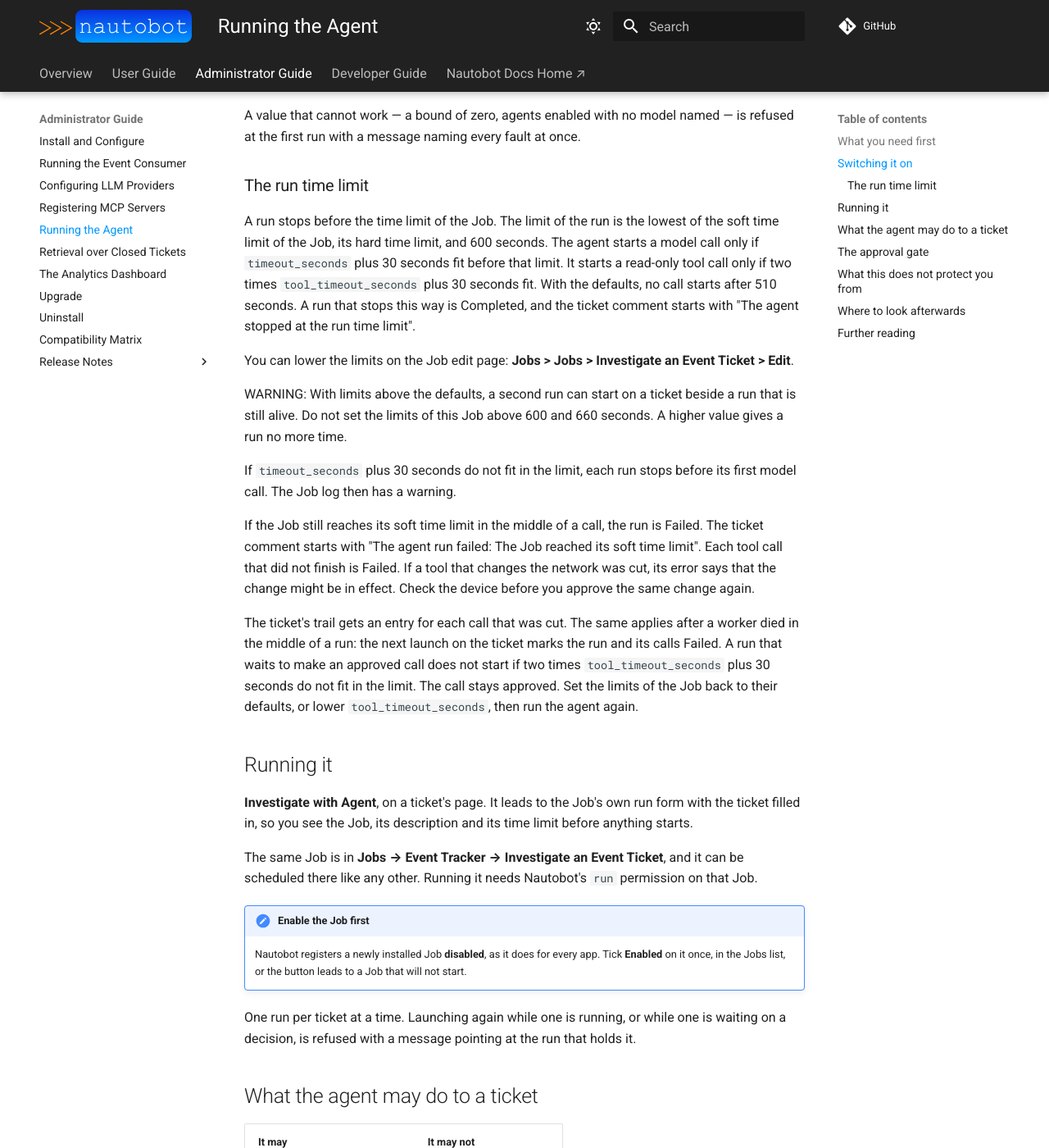
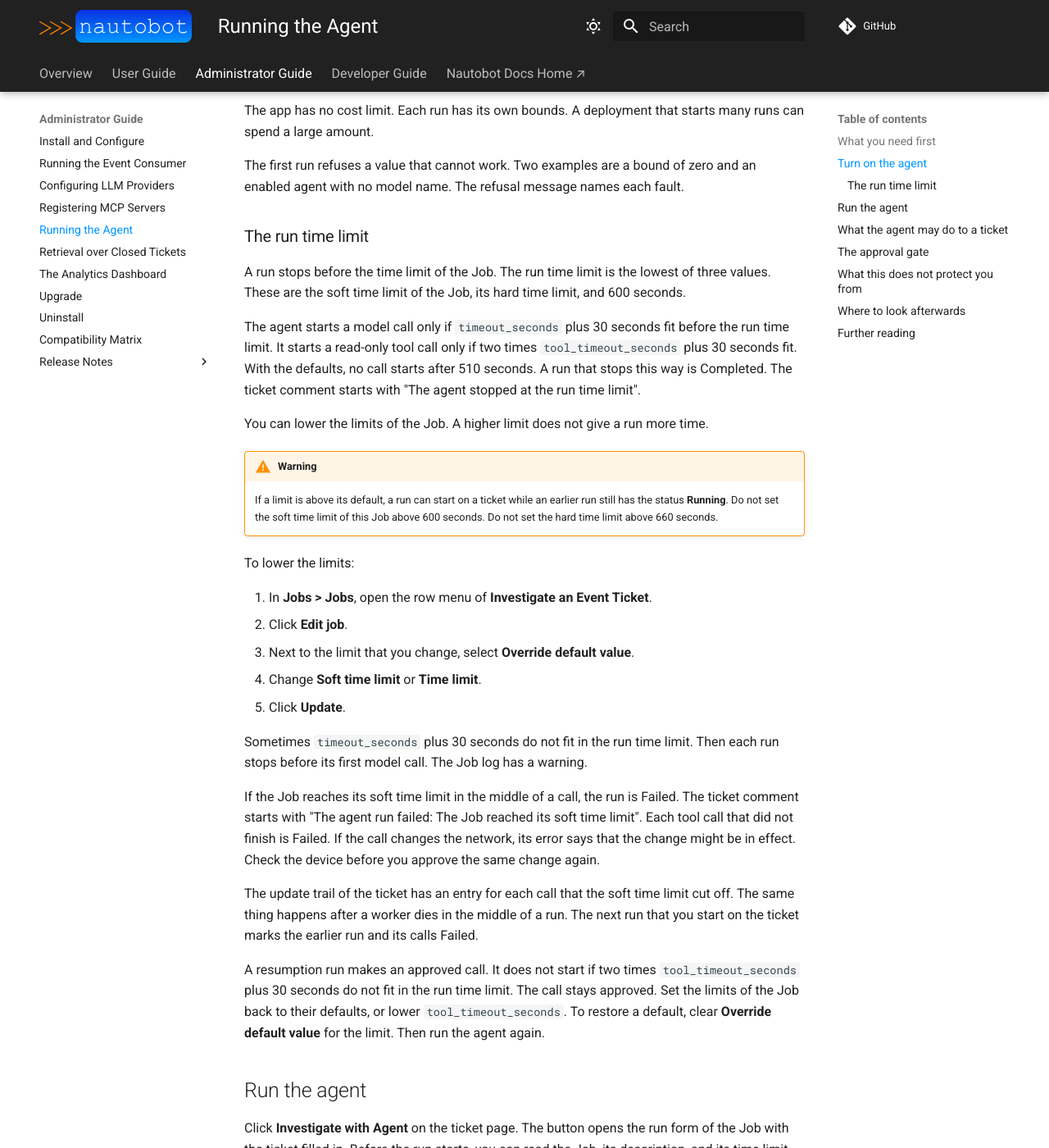
Before and after one commit to jtdub/nautobot-app-event-tracker, an MkDocs documentation site: the page built from docs/admin/agents.md, in a window 1280 px wide and 1400 px high, scrolled down 1559 px. Shown: the whole window at 82% size. Built offline with MkDocs 1.6.1 and Material for MkDocs 9.7.7, drawn with Linux system fonts in a browser that asks for light colours; comment, search, counter and statistics services are not loaded; some of the changed text lies outside the part shown.

Commit message:
57: Rewrite the Running the Agent page in Simplified Technical English (#71)

````diff
--- a/docs/admin/agents.md
+++ b/docs/admin/agents.md
@@ -1,20 +1,19 @@
 # Running the Agent
 
-The agent works one ticket. It reads the ticket, calls the read-only MCP tools you have enabled,
-writes what it found back onto the ticket, and stops dead at anything that would change the
-network.
+The agent works on one ticket. It reads the ticket and calls the read-only MCP tools that you enabled. It
+writes what it found on the ticket. It stops before any action that changes the network.
 
-It is off until you turn it on, and it is started by a person — never by an event.
+The agent is off until you turn it on. A person starts each run. An event never starts a run.
 
 ## What you need first
 
 1. **A provider and a model**, registered and enabled. See
    [Configuring LLM Providers](llm.md).
-2. **The `mcp` extra and at least one enabled tool**, if you want the agent to be able to look at
-   anything. See [Registering MCP Servers](mcp.md). An agent with no enabled tools still works —
-   it reads the ticket and comments — it just cannot go and check.
+2. **The `mcp` extra and at least one enabled tool**, if the agent must check a system. See
+   [Registering MCP Servers](mcp.md). An agent with no enabled tool still works. It reads the ticket and
+   writes a comment. It cannot check a system.
 
-## Switching it on
+## Turn on the agent {#switching-it-on}
 
 ```python
 PLUGINS_CONFIG = {
@@ -28,138 +27,172 @@ PLUGINS_CONFIG = {
 }
 ```
 
-Everything else has a default:
+Each other setting has a default:
 
 | Key | Default | What it bounds |
 | --- | --- | --- |
-| `max_iterations` | 8 | Model calls in one run. |
-| `max_tool_calls` | 20 | Tool calls across a whole chain, resumptions included. |
-| `max_tool_result_chars` | 8000 | How much of one tool's answer is kept, after the app makes separator lines and table spaces short. |
-| `max_context_chars` | 8000 | How much of the ticket's raw payload goes into the prompt. |
-| `max_transcript_chars` | 60000 | How large a run's transcript may grow. |
-| `timeout_seconds` | 60 | One model call. The agent does not try it again. |
-| `tool_timeout_seconds` | 30 | One step of a tool call. A call can take two times this value or more. |
+| `max_iterations` | 8 | The number of model calls in one run. |
+| `max_tool_calls` | 20 | The number of tool calls in a whole chain, with the resumption runs. |
+| `max_tool_result_chars` | 8000 | The size of one tool answer that the app keeps. The app makes separator lines and table spaces short first. |
+| `max_context_chars` | 8000 | The size of the raw payload of the ticket that goes into the prompt. |
+| `max_transcript_chars` | 60000 | The maximum size of the transcript of a run. |
+| `timeout_seconds` | 60 | The time limit of one model call. The agent does not try the call again. |
+| `tool_timeout_seconds` | 30 | The time limit of one step of a tool call. A call can take two times this value or more. |
 
 Before the app applies `max_tool_result_chars`, it makes padding short. A run of 10 or more `=`, `-` or `+`
 becomes 3 characters. In a table row that starts with `|`, a run of 2 or more spaces becomes one space. The
-agent tells the model when this occurred.
+agent tells the model when the app does this.
 
-Reaching any of the five bounds ends the run cleanly, with what it found and a line on the
-ticket saying which bound it hit.
+A run ends when it reaches one of its five bounds. The run is Completed with what it found. The agent writes
+a line on the ticket that names the bound.
 
-One model answer can ask for many tool calls. Each call counts against `max_tool_calls`, so a run
-can reach `max_tool_calls` before `max_iterations`. The agent checks the transcript limit before
-each model call, so the results of one answer can take the transcript past `max_transcript_chars`.
+One model answer can ask for many tool calls. Each call counts against `max_tool_calls`. A run can reach
+`max_tool_calls` before it reaches `max_iterations`. The agent checks the transcript limit before each model
+call. The results of one answer can take the transcript past `max_transcript_chars`.
 
-There is no spend cap: a run is bounded individually, and a
-deployment that launches many runs can still spend a great deal.
+The app has no cost limit. Each run has its own bounds. A deployment that starts many runs can spend a large
+amount.
 
-A value that cannot work — a bound of zero, agents enabled with no model named — is refused at the
-first run with a message naming every fault at once.
+The first run refuses a value that cannot work. Two examples are a bound of zero and an enabled agent with no
+model name. The refusal message names each fault.
 
 ### The run time limit
 
-A run stops before the time limit of the Job. The limit of the run is the lowest of the soft time limit of
-the Job, its hard time limit, and 600 seconds. The agent starts a model call only if `timeout_seconds` plus
-30 seconds fit before that limit. It starts a read-only tool call only if two times `tool_timeout_seconds`
-plus 30 seconds fit. With the defaults, no call starts after 510 seconds. A run that stops this way is
-Completed, and the ticket comment starts with "The agent stopped at the run time limit".
+A run stops before the time limit of the Job. The run time limit is the lowest of three values. These are the
+soft time limit of the Job, its hard time limit, and 600 seconds.
 
-You can lower the limits on the Job edit page: **Jobs > Jobs > Investigate an Event Ticket > Edit**.
+The agent starts a model call only if `timeout_seconds` plus 30 seconds fit before the run time limit. It
+starts a read-only tool call only if two times `tool_timeout_seconds` plus 30 seconds fit. With the defaults,
+no call starts after 510 seconds. A run that stops this way is Completed. The ticket comment starts with "The
+agent stopped at the run time limit".
 
-WARNING: With limits above the defaults, a second run can start on a ticket beside a run that is still alive.
-Do not set the limits of this Job above 600 and 660 seconds. A higher value gives a run no more time.
+You can lower the limits of the Job. A higher limit does not give a run more time.
 
-If `timeout_seconds` plus 30 seconds do not fit in the limit, each run stops before its first model call. The
-Job log then has a warning.
+!!! warning
+    If a limit is above its default, a run can start on a ticket while an earlier run still has the status **Running**.
+    Do not set the soft time limit of this Job above 600 seconds. Do not set the hard time limit above 660
+    seconds.
 
-If the Job still reaches its soft time limit in the middle of a call, the run is Failed. The ticket comment
-starts with "The agent run failed: The Job reached its soft time limit". Each tool call that did not finish is
-Failed. If a tool that changes the network was cut, its error says that the change might be in effect. Check
-the device before you approve the same change again.
+To lower the limits:
 
-The ticket's trail gets an entry for each call that was cut. The same applies after a worker died in the
-middle of a run: the next launch on the ticket marks the run and its calls Failed. A run that waits to make an
-approved call does not start if two times `tool_timeout_seconds` plus 30 seconds do not fit in the limit. The
-call stays approved. Set the limits of the Job back to their defaults, or lower `tool_timeout_seconds`, then run
-the agent again.
+1. In **Jobs > Jobs**, open the row menu of **Investigate an Event Ticket**.
+2. Click **Edit job**.
+3. Next to the limit that you change, select **Override default value**.
+4. Change **Soft time limit** or **Time limit**.
+5. Click **Update**.
 
-## Running it
+Sometimes `timeout_seconds` plus 30 seconds do not fit in the run time limit. Then each run stops before its
+first model call. The Job log has a warning.
 
-**Investigate with Agent**, on a ticket's page. It leads to the Job's own run form with the ticket
-filled in, so you see the Job, its description and its time limit before anything starts.
+If the Job reaches its soft time limit in the middle of a call, the run is Failed. The ticket comment starts
+with "The agent run failed: The Job reached its soft time limit". Each tool call that did not finish is Failed.
+If the call changes the network, its error says that the change might be in effect. Check the device before
+you approve the same change again.
 
-The same Job is in **Jobs → Event Tracker → Investigate an Event Ticket**, and it can be scheduled
-there like any other. Running it needs Nautobot's `run` permission on that Job.
+The update trail of the ticket has an entry for each call that the soft time limit cut off. The same thing
+happens after a worker dies in the middle of a run. The next run that you start on the ticket marks the
+earlier run and its calls Failed.
+
+A resumption run makes an approved call. It does not start if two times `tool_timeout_seconds` plus 30
+seconds do not fit in the run time limit. The call stays approved. Set the limits of the Job back to their
+defaults, or lower `tool_timeout_seconds`. To restore a default, clear **Override default value** for the
+limit. Then run the agent again.
+
+## Run the agent {#running-it}
+
+Click **Investigate with Agent** on the ticket page. The button opens the run form of the Job with the ticket
+filled in. Before the run starts, you can read the Job, its description, and its time limit.
+
+You can also start the same Job in **Jobs > Jobs**. It has the name **Investigate an Event Ticket** and
+the group **Event Tracker**. You can schedule it there, as you schedule any other Job. To run it, you need the
+Nautobot `run` permission on that Job.
 
 !!! note "Enable the Job first"
-    Nautobot registers a newly installed Job **disabled**, as it does for every app. Tick
-    **Enabled** on it once, in the Jobs list, or the button leads to a Job that will not start.
+    Nautobot registers a newly installed Job as **disabled**. This is true for each app. Enable the Job
+    once, or the button leads to a Job that does not start.
 
-One run per ticket at a time. Launching again while one is running, or while one is waiting on a
-decision, is refused with a message pointing at the run that holds it.
+    1. In **Jobs > Jobs**, open the row menu of the Job.
+    2. Click **Edit job**.
+    3. Select **Enabled**.
+    4. Click **Update**.
+
+A ticket has one run at a time. The Job refuses a new run while an earlier run on the ticket has the status
+**Running**. It also refuses a new run while a run waits for a decision. The refusal message gives the reason.
 
 ## What the agent may do to a ticket
 
 | It may | It may not |
 | --- | --- |
 | Comment | Resolve or close |
-| Move a `new` ticket to `triaged` | Assign, or change severity |
-| Propose a mutating tool call | Make one |
+| Transition a `new` ticket to `triaged` | Assign, or change severity |
+| Propose a call of a writable tool | Make the call |
 
-Everything it does is recorded as `ai` with no user. The person who launched the run is on the run,
-not on the ticket's trail — they started an investigation, they did not make its findings.
+The app records each action of the agent as `ai`, with no user. The run shows the person who started it. The
+update trail of the ticket does not show that person. The person started an investigation. The person did not
+make its findings.
 
-An agent cannot touch a resolved or closed ticket at all. That is rule S3, the same rule that
-governs triage, and it is checked before a model is called.
+The agent cannot change a resolved or closed ticket (rule S3). Triage follows the same rule. The app checks
+the rule before it makes a model call.
 
 ## The approval gate
 
-A ticket with a proposed call shows **Waiting for Your Decision**, **Approve Tool Call** and **Deny Tool Call**.
+When a ticket has a proposed call, its page shows the panel **Waiting for Your Decision**. It also shows the
+buttons **Approve Tool Call** and **Deny Tool Call**.
 
 ![A ticket page with the Waiting for Your Decision panel and the Approve Tool Call and Deny Tool Call buttons](../media/ss_agent_approval_light.png#only-light)
 ![A ticket page with the Waiting for Your Decision panel and the Approve Tool Call and Deny Tool Call buttons](../media/ss_agent_approval_dark.png#only-dark)
 
-When the agent asks for a tool marked **Mutating**, three things happen and then the run ends:
+When the agent asks for a tool that has **Writable** selected, the app does three things:
 
-1. An **Agent Tool Call** is written in `proposed`, carrying the exact arguments.
-2. A `tool_proposed` entry appears on the ticket's trail, naming the server, the tool and those
-   arguments in full.
-3. The run finishes as **Waiting for Approval** and gives its worker back.
+1. It writes an **Agent Tool Call** in `proposed`, with the exact arguments.
+2. It adds a `tool_proposed` entry to the update trail of the ticket. The entry names the server, the tool,
+   and all the arguments.
+3. It ends the run as **Waiting for Approval** and gives the worker back.
 
-Nothing has been called for this tool. The proposal can sit over a weekend at no cost.
+At this point, the app does not call the tool. The proposal can wait over a weekend at no cost.
 
-The agent runs each read-only call of one model answer, in order, until it reaches a Mutating call.
-A call that comes after a Mutating call in the same answer does not run.
+The agent runs the read-only calls of one model answer in order. It stops at the first call of a writable
+tool. A call after that call, in the same answer, does not run.
 
-**Approve** or **Deny** on the ticket page. Approving records the decision and enqueues a
-resumption run, which makes the call and carries on from where the first run stopped. Denying ends
-the chain.
+Click **Approve Tool Call** or **Deny Tool Call** on the ticket page. You can also click **Approve** or
+**Deny** on the page of the tool call. If you approve, the app records the decision and queues a resumption
+run. The resumption run makes the call. It then continues from the place where the first run stopped. If you
+deny, the chain ends.
 
-Both need the **Approve Agent Tool Call** permission, which `change` does not imply. See
-[Agent Tool Call](../models/agenttoolcall.md) for what is re-checked when the approved call
-actually runs.
+Each button needs the permission "Can approve or deny a proposed agent tool call". The `change` permission
+does not include it. See [Agent Tool Call](../models/agenttoolcall.md) for what the app checks again when it
+makes the approved call.
+
+To give the permission to a person:
+
+1. In the user menu at the top right, click **Admin**.
+2. Click **Permissions**.
+3. Click **Add Permission**.
+4. Enter a name in **Name**.
+5. In **Object types**, select `nautobot_event_tracker > Agent Tool Call`.
+6. In **Additional actions**, enter `approve`.
+7. In **Users** or **Groups**, select the people who may decide.
+8. Click **Save**.
 
 ## What this does not protect you from
 
-Worth stating plainly, because the controls above are about blast radius rather than about
-reasoning.
+The controls above limit the effect of a mistake. They do not check whether the conclusions of the model are correct.
 
-A ticket's payload is written by whoever can put a line on a topic you consume. An agent reading it
-can be steered.
+Anyone who can put a line on a topic that you consume writes the payload of a ticket. That person can steer an
+agent that reads the payload.
 
-- An attacker **cannot** make the agent call a tool nobody enabled, or run a mutating tool without
-  a person pressing Approve.
-- An attacker **can** try to steer which read-only tools get called and with what arguments, and to
-  influence the comment the agent leaves. One model answer can cause up to `max_tool_calls`
-  read-only calls. A lower `max_tool_calls` lowers that number. A read-only tool is not a harmless
-  tool if it reads something sensitive.
-- An attacker **can** try to make a mutating proposal look reasonable to a tired approver at 03:00.
-  The gate is only as good as the person reading it, which is why the proposal shows the server,
-  the tool and the exact arguments rather than the model's summary of them.
+- An attacker **cannot** make the agent call a tool that nobody enabled. An attacker **cannot** make the agent
+  run a writable tool without the approval of a person.
+- An attacker **can** try to steer which read-only tools the agent calls, and with which arguments. An
+  attacker can also try to influence the comment of the agent. One model answer can cause up to
+  `max_tool_calls` read-only calls. A lower `max_tool_calls` lowers that number. A read-only tool is not
+  harmless if it reads sensitive data.
+- An attacker **can** try to make a writable proposal look reasonable to a tired approver at 03:00. The gate
+  depends on the person who reads the proposal. For this reason, the proposal shows the server, the tool, and
+  the exact arguments. It does not show a summary of the arguments from the model.
 
-A deployment that cannot accept the third of these enables no mutating tools at all. That is a
-supported configuration, and the agent is still useful in it.
+A deployment that cannot accept the third risk enables no writable tool. The app supports this configuration.
+The agent is still useful with it.
 
 ## Where to look afterwards
 
@@ -168,10 +201,12 @@ An agent run page shows the **Transcript** of the run.
 ![An agent run page with the Transcript panel, which holds the messages of the run](../media/ss_agent_run_light.png#only-light)
 ![An agent run page with the Transcript panel, which holds the messages of the run](../media/ss_agent_run_dark.png#only-dark)
 
-- The ticket's **Update Trail** — proposed, decided, executed, and the agent's conclusion.
-- The ticket's **Agent Runs** panel, and each run's **Transcript**: exactly what the model was told
-  and exactly what it asked for.
-- The ticket's **LLM Usage** panel — every model call the agent made, priced, alongside triage's.
+- The **Update Trail** of the ticket shows each proposal, each decision, each execution, and the conclusion of
+  the agent.
+- The **Agent Runs** panel of the ticket lists each run. The **Transcript** of a run shows exactly what the
+  model received and exactly what it asked for.
+- The **LLM Usage** panel of the ticket shows each model call of the agent, with its price. It also shows the
+  model calls of triage.
 
 ## Further reading
 
````
Also changed, not shown: 1 other file.
